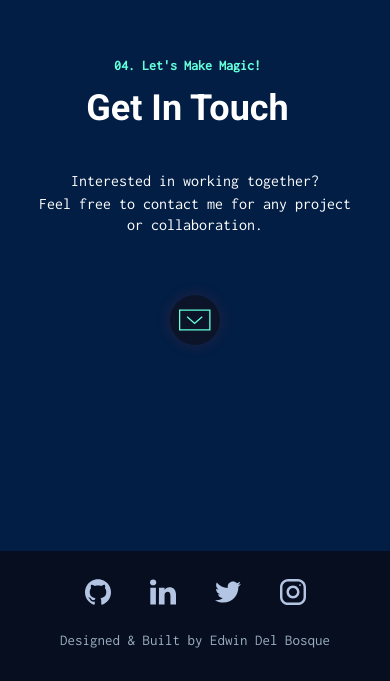
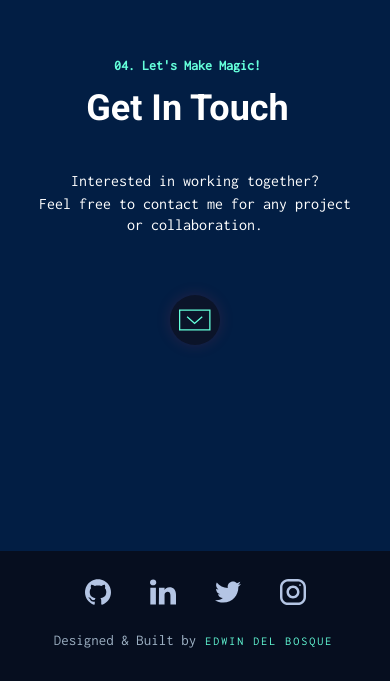
Before and after one commit to royamoussapour/portfolio, a React (Create React App) app: page / in a window 390 px wide. Shown: the part 5938-6619 px from the top of the page. Built offline with nearby package versions, Linux system fonts and the light colour scheme.

Commit message:
Modify footer content

```diff
--- a/src/components/Footer/Footer.js
+++ b/src/components/Footer/Footer.js
@@ -4,7 +4,9 @@ import './Footer.scss';
 const Footer = () => {
 	return (
 		<footer className='Footer' name='Footer'>
-			<p>Designed & Built by Edwin Del Bosque</p>
+			<p>
+				Designed & Built by <span>EDWIN DEL BOSQUE</span>
+			</p>
 		</footer>
 	);
 };
--- a/src/components/Footer/Footer.scss
+++ b/src/components/Footer/Footer.scss
@@ -3,7 +3,7 @@
 	width: 100%;
 	position: absolute;
 	left: 0;
-	height: 80px;
+	height: 120px;
 	display: flex;
 	justify-content: center;
 	align-items: center;
@@ -14,6 +14,27 @@
 		font-size: 15px;
 		color: rgba(212, 236, 255, 0.726);
 		margin-top: 10px;
+		display: flex;
+		align-items: center;
+		opacity: 1;
+		padding: 8px 15px;
+		border-radius: 1px;
+
+		span {
+			width: 52px;
+			padding: 0 3px;
+			font-size: 11px;
+			color: #64ffda;
+			line-height: 1.5;
+			letter-spacing: 3px;
+			margin-left: 8px;
+		}
+	}
+}
+
+@media only screen and (max-width: 1050px) {
+	.Footer {
+		height: 90px;
 	}
 }
 
@@ -23,6 +44,14 @@
 
 		p {
 			margin-top: 60px;
+
+			span {
+				font-size: 12px;
+				letter-spacing: 2px;
+				width: fit-content;
+				border: none;
+				margin-left: 6px;
+			}
 		}
 	}
 }
--- a/src/components/Socials/Socials.scss
+++ b/src/components/Socials/Socials.scss
@@ -77,7 +77,7 @@ svg {
 		position: relative;
 
 		&:hover {
-			fill: #fe3e58;
+			fill: #64ffda;
 		}
 	}
 }
```
